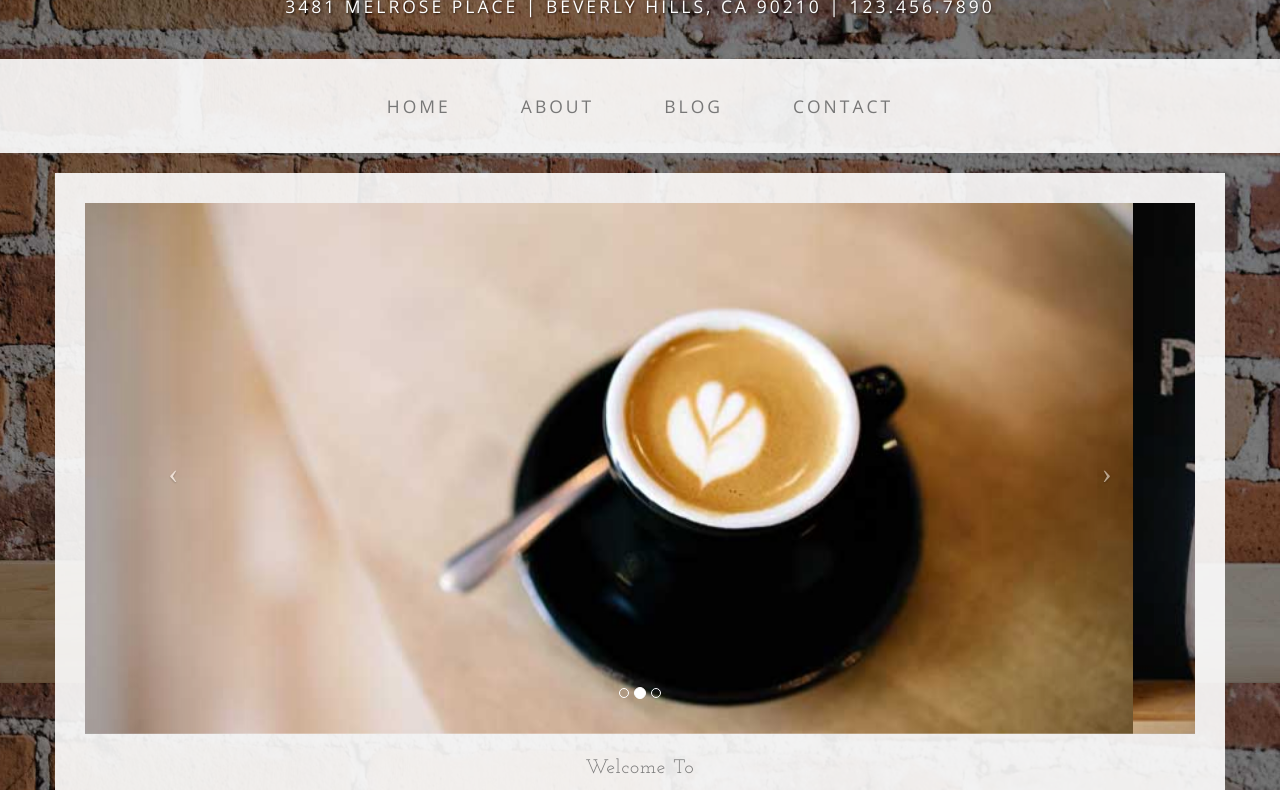
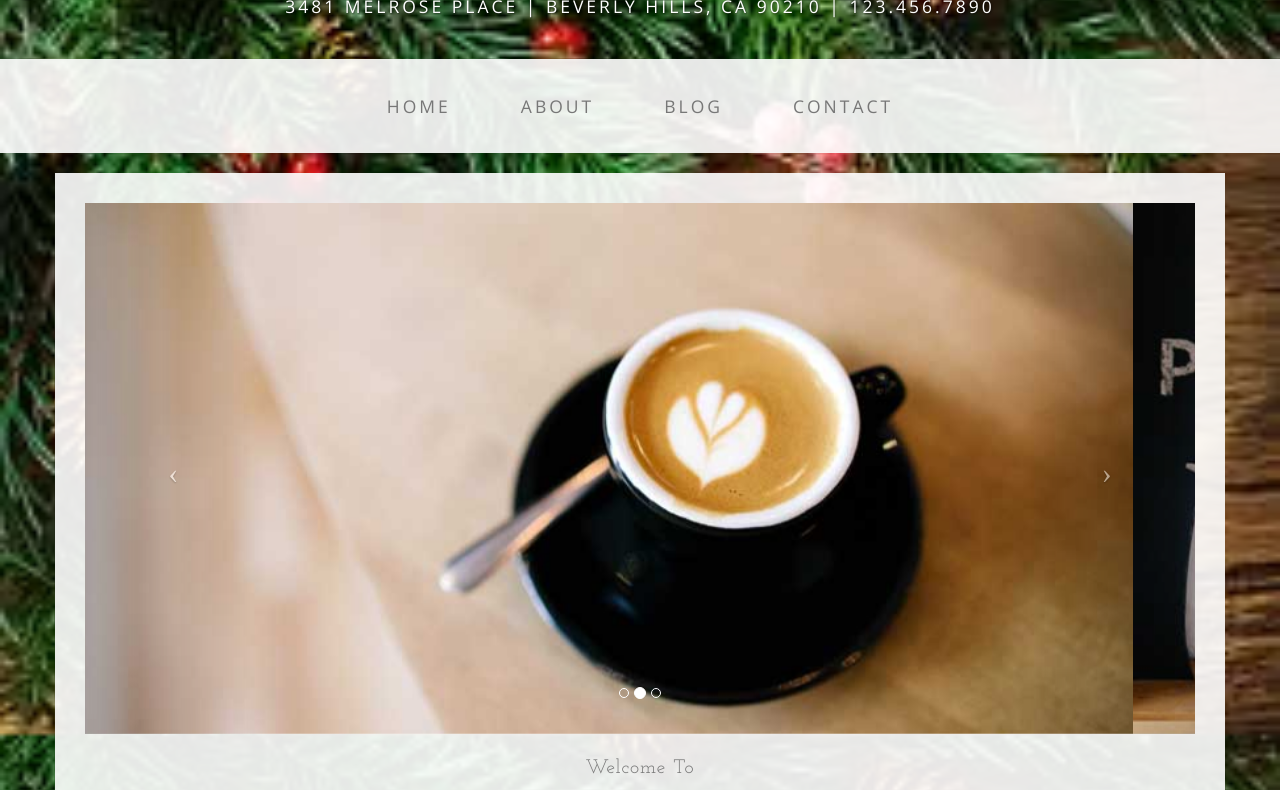
Before and after one commit to msarana/web-project, a plain HTML site: page index.html in a window 1280 px wide. Shown: the part 117-907 px from the top of the page. Drawn offline with nearby package versions, Linux system fonts and the light colour scheme.

Commit message:
Changing background

```diff
--- a/css/business-casual.css
+++ b/css/business-casual.css
@@ -6,7 +6,7 @@
 
 body {
     font-family: "Open Sans","Helvetica Neue",Helvetica,Arial,sans-serif;
-    background: url('../img/bg.jpg') no-repeat center center fixed;
+    background: url('../img/bg_img.jpeg') no-repeat center center fixed;
     -webkit-background-size: cover;
     -moz-background-size: cover;
     background-size: cover;
```
Also changed, not shown: img/bg_img.jpeg (added).
